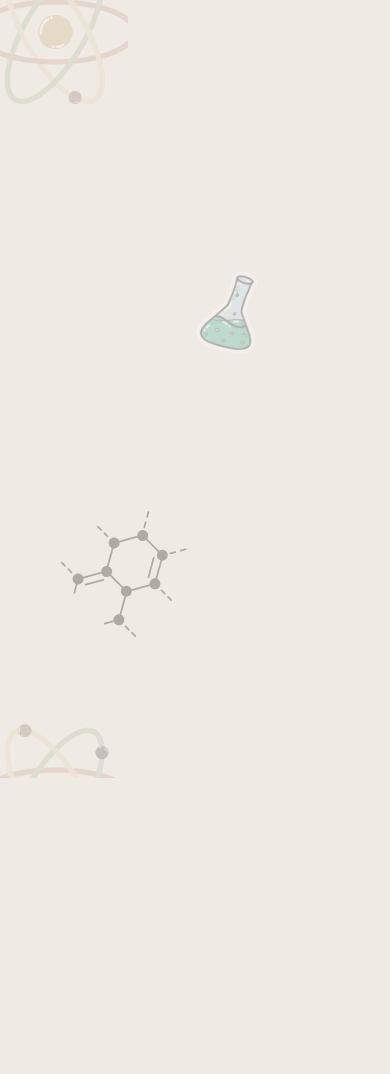
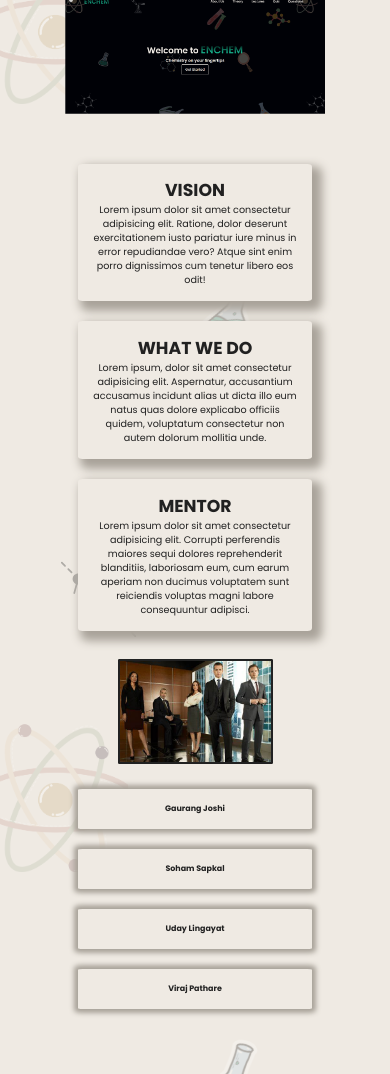
Before and after one commit to Team-ATR057/ENCHEM, a plain HTML site: page About/about.html in a window 390 px wide. Shown: the part 66-1140 px from the top of the page. Before the commit the page ends 844 px from the top, so only its background shows below. Drawn offline with Linux system fonts and the light colour scheme.

Commit message:
ABOUT page done

```diff
--- a/About/about.css
+++ b/About/about.css
@@ -7,7 +7,8 @@ body {
   margin: 20px;
   text-align: center;
   padding: 20px;
-  overflow-y: hidden;
+  overflow-x: hidden;
+  flex-direction: column;
 }
 /* Root, dark theme used for dark theme */
 :root{
@@ -31,6 +32,7 @@ body {
   padding: 0px 4px;
 }
 nav{
+  background-color:var(--primary-color);
   position: sticky;
   top:0;
 }
@@ -63,9 +65,125 @@ nav{
   /* width: 200px;
   height: 100px; */
   text-align: center;
-  transition: background-color 0.3s;
 }
 
 .chapter-card:hover {
   background-color: #e0e0ff;
 }
+
+/* Body starts here */
+.car{
+  border-radius: 3% ;
+  max-width:90%;
+  display: inline;
+  margin: 4% auto;
+  width: 90%;
+  height: auto;
+}
+/* Adjust for smaller screens (tablets) */
+@media (max-width: 768px) {
+  .car {
+    padding: 2% 2%;
+    width: 90%; /* Increase width for smaller screens */
+    height: auto;
+  }
+}
+
+/* Adjust for extra-small screens (phones) */
+@media (max-width: 480px) {
+  .car {
+    padding: 3% 3%;
+    width: 90%; /* Increase width for phones */
+    height: auto;
+  }
+}
+.circle-container {
+  display: flex;
+  justify-content: space-around;
+  flex-wrap: wrap;
+  width: 90%;
+  margin: 0 auto;
+}
+
+.circle {
+  color: var(--secondary-color);
+  padding: 3% 3%;
+  width: 25vw;
+  /* height: 20vw; */
+  background-color: var(--primary-color);
+  border-radius: 2%;
+  display: flex;
+  flex-wrap: wrap;
+  justify-content: center;
+  align-items: center;
+  box-shadow: 6px 6px 10px 4px rgb(168 162 153);
+  margin: 10px;
+  font-size: clamp(12px, 0.8em, 16px); /* Responsive font size */
+}
+/* Adjust for smaller screens (tablets) */
+@media (max-width: 768px) {
+  .circle {
+    padding: 4% 4%;
+    width: 40vw; /* Increase width for smaller screens */
+    font-size: clamp(10px, 0.7em, 14px); /* Slightly smaller font */
+  }
+}
+
+/* Adjust for extra-small screens (phones) */
+@media (max-width: 480px) {
+  .circle {
+    padding: 5% 5%;
+    width: 60vw; /* Increase width for phones */
+    font-size: clamp(8px, 0.6em, 12px); /* Further reduce font size */
+  }
+}
+
+.group{
+width: 50%;
+border: 2px var(--secondary-color) solid;
+border-radius: 1%;
+
+}
+
+.team-container {
+  display: flex;
+  justify-content: space-around;
+  flex-wrap: wrap;
+  width: 90%;
+  margin: 5% auto;
+}
+.title{
+  font-size: 1.8em;
+}
+.team {
+  color: var(--secondary-color);
+  padding: 3% 3%;
+  width: 15vw;
+  /* height: 20vw; */
+  background-color: var(--primary-color);
+  border-radius: 2%;
+  display: flex;
+  flex-wrap: wrap;
+  justify-content: center;
+  align-items: center;
+  box-shadow: 0px 0px 5px 4px rgb(168 162 153);
+  margin: 10px;
+  font-size: clamp(12px, 1.2em, 24px); /* Responsive font size */
+}
+/* Adjust for smaller screens (tablets) */
+@media (max-width: 768px) {
+  .team {
+    padding: 4% 4%;
+    width: 40vw; /* Increase width for smaller screens */
+    font-size: clamp(10px, 0.7em, 14px); /* Slightly smaller font */
+  }
+}
+
+/* Adjust for extra-small screens (phones) */
+@media (max-width: 480px) {
+  .team {
+    padding: 5% 5%;
+    width: 60vw; /* Increase width for phones */
+    font-size: clamp(8px, 0.6em, 12px); /* Further reduce font size */
+  }
+}
--- a/About/about.html
+++ b/About/about.html
@@ -1,5 +1,6 @@
 <!DOCTYPE html>
 <html lang="en" dir="ltr">
+
 <head>
     <meta charset="UTF-8">
     <meta name="viewport" content="width=device-width, initial-scale=1.0">
@@ -8,6 +9,7 @@
     <link rel="stylesheet" href="../commonstyle.css">
     <link rel="stylesheet" href="https://cdnjs.cloudflare.com/ajax/libs/font-awesome/5.15.2/css/all.min.css">
 </head>
+
 <body>
     <nav>
         <div class="menu">
@@ -23,11 +25,50 @@
                 <li><a href="../Lectures/lectures.html">Lectures</a></li>
                 <li><a href="../Quiz/Quiz.html">Quiz</a></li>
                 <li><a href="../pyq/pyq.html">Questions</a></li>
-            <img src="../moon.png" id="icon">
+                <img src="../moon.png" id="icon" alt="mamamama">
             </ul>
         </div>
     </nav>
+    <!-- Placeholder Image for dark theme ss -->
+    <img src="../car1.png" alt="car image" class="car" id="car">
+    <br>
+    <div class="circle-container">
+        <div class="circle">
+            <h5 class="title">VISION</h5>
+            Lorem ipsum dolor sit amet consectetur adipisicing elit. Ratione, dolor deserunt exercitationem iusto
+            pariatur iure minus in error repudiandae vero? Atque sint enim porro dignissimos cum tenetur libero eos
+            odit!
+        </div>
+        <div class="circle">
+            <H5 class="title">WHAT WE DO</H5>
+            Lorem ipsum, dolor sit amet consectetur adipisicing elit. Aspernatur, accusantium accusamus
+            incidunt alias ut dicta illo eum natus quas dolore explicabo officiis quidem, voluptatum consectetur non
+            autem dolorum mollitia unde.
+        </div>
+        <div class="circle">
+            <h5 class="title">MENTOR</h5>
+            Lorem ipsum dolor sit amet consectetur adipisicing elit. Corrupti perferendis maiores sequi
+            dolores reprehenderit blanditiis, laboriosam eum, cum earum aperiam non ducimus voluptatem sunt reiciendis
+            voluptas magni labore consequuntur adipisci.
+        </div>
+    </div>
+    <br>
+    <img src="../group.jpg" alt="group photo" class="group">
+    <div class="team-container">
+        <div class="team">
+            <h5>Gaurang Joshi</h5>
+        </div>
+        <div class="team">
+            <h5>Soham Sapkal</h5>
+        </div>
+        <div class="team">
+            <h5>Uday Lingayat</h5>
+        </div>
+        <div class="team">
+            <h5>Viraj Pathare</h5>
+        </div>
 
+    </div>
 
     <script>
         const hamburger = document.querySelector('.hamburger');
@@ -60,7 +101,22 @@ toggleButton.addEventListener('click', () => {
                 : "url('../2.png')";
             isImage1 = !isImage1; // Flip the boolean
         });
-
+    </script>
+    <script>
+        let isCarImage1 = true; // Tracks the current image for the car
+        toggleButton.addEventListener('click', () => {
+            // Toggle the car image
+            const carImage = document.getElementById('car');
+            if (carImage) {
+                carImage.style.opacity = '0'; // Fade out
+                setTimeout(() => {
+                carImage.src = isCarImage1 ? '../car2.png' : '../car1.png';
+                isCarImage1 = !isCarImage1; // Flip the boolean
+                carImage.style.opacity = '1'; // Fade in
+            }, 0);
+            }
+        });
     </script>
 </body>
+
 </html>
--- a/styles.css
+++ b/styles.css
@@ -343,3 +343,10 @@ nav .menu {
         font-size: 28px;
     }
 }
+@media (max-width: 600px) {
+    .circle-container {
+      flex-direction: column;
+      align-items: center;
+      gap: 20px;
+    }
+  }
```
Also changed, not shown: Lectures/lectures.html (+1 -1 lines), Notes/notes.html (+1 -1 lines), Quiz/Quiz.html (+1 -1 lines), index.html (+2 -2 lines), pyq/pyq.html (+1 -1 lines), car1.png (added), car2.png (added), group.jpg (added). Lines whose indentation alone changed are shown as unchanged.
